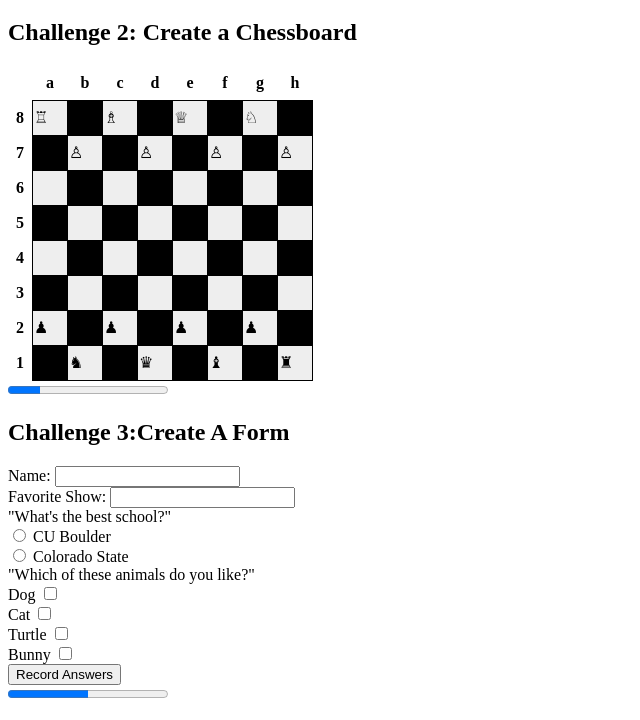
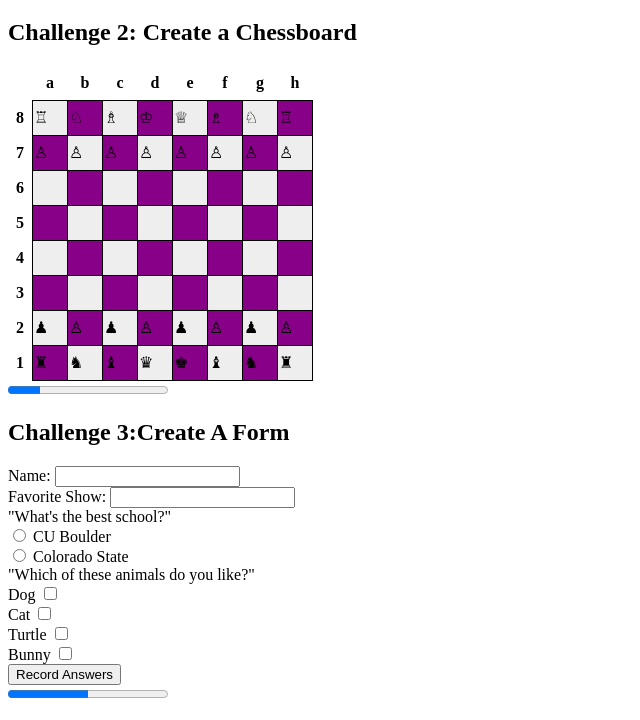
Before and after one commit to mairemchugh/mairemchugh.github.io, a plain HTML site: page assignment_5.html in a window 1280 px wide. Shown: the part 61-781 px from the top of the page, without its empty margins (0-640 px from the left). Drawn offline with Linux system fonts and the light colour scheme.

Commit message:
Update assignment_5.html

```diff
--- a/assignment_5.html
+++ b/assignment_5.html
@@ -24,7 +24,7 @@
                 .chess-board th { padding: .5em; }
                 .chess-board td { border: 1px solid; width: 2em; height: 2em; }
                 .chess-board .light { background: #eee; }
-                .chess-board .dark { background: #000; }
+                .chess-board .dark { background: #808; }
             </style>
         </body>
           <table class="chess-board">
```
